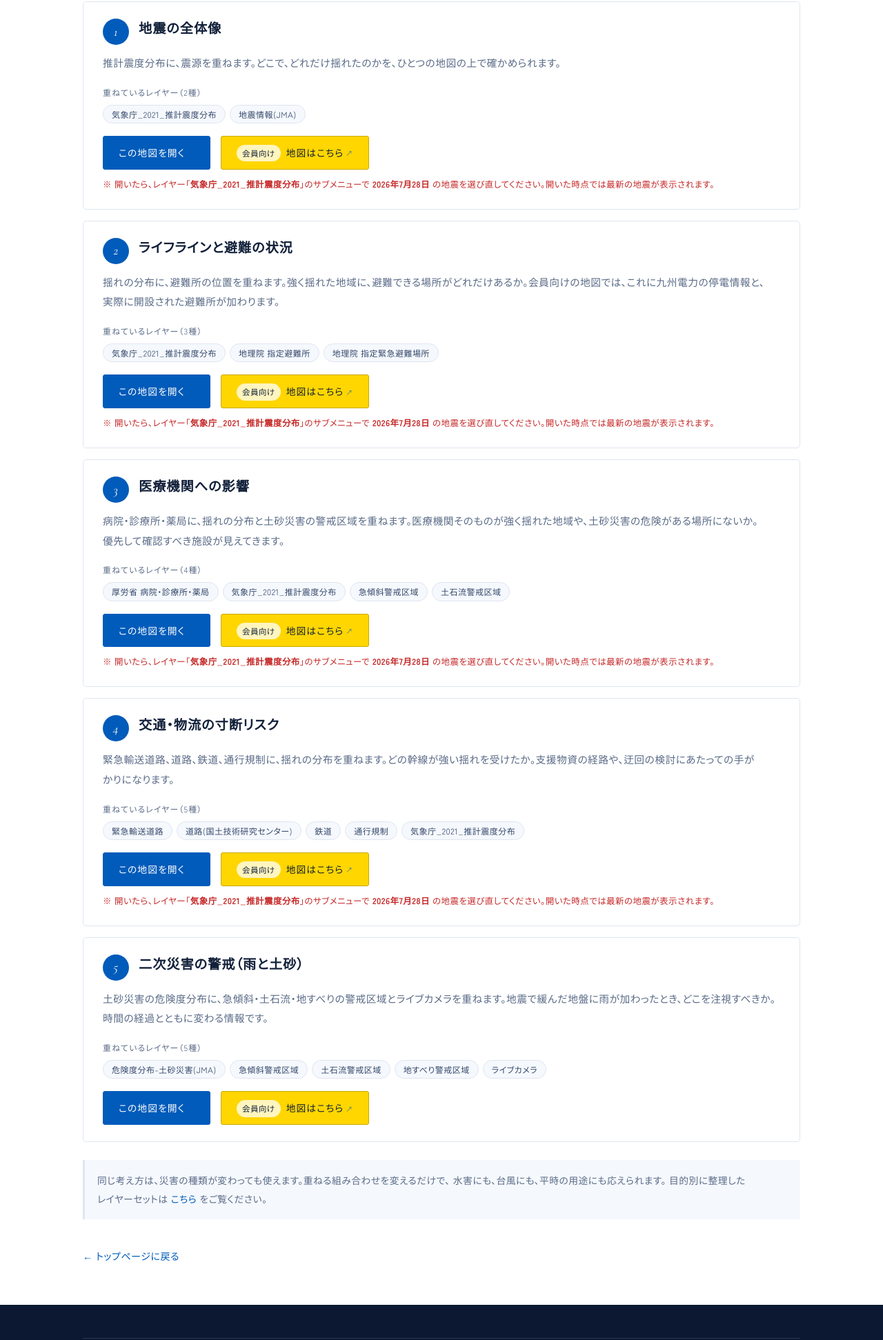
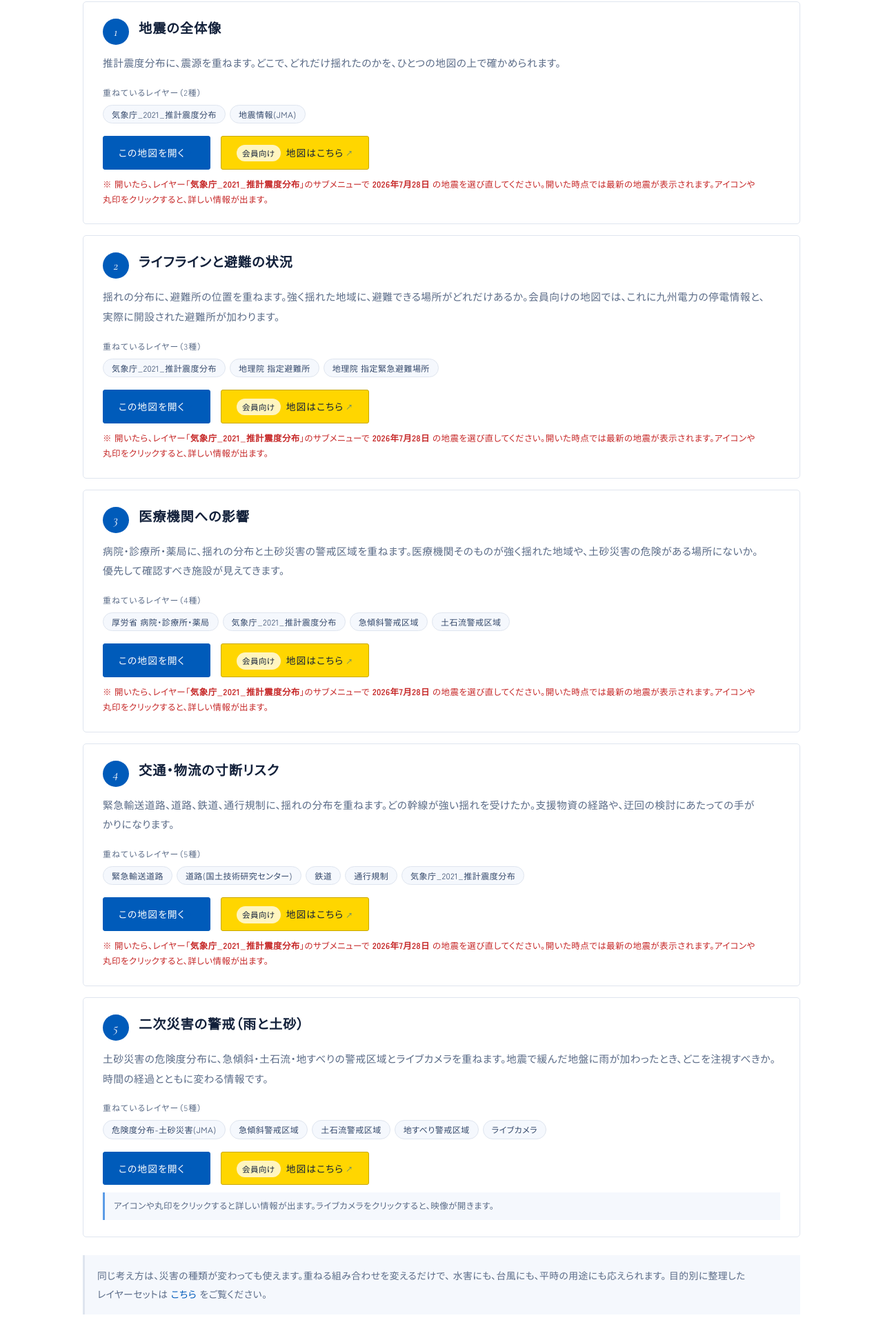
Before and after one commit to copernicus-tokyo/copernicus-tokyo.github.io, a plain HTML site: page kumamoto.html in a window 1280 px wide. Shown: the part 1024-2967 px from the top of the page at 69% size. Drawn offline with nearby package versions, Linux system fonts and the light colour scheme; a web font is replaced by a local one.

Commit message:
地図を開く直前に、操作の案内を1行入れる（F-2 の第一歩）
説明をページ本文に書いても、「この地図を開く」を押した時点で別サイトへ移るため
手元から消える。押す直前に読む1行だけがジャンプをまたいで残る。

目的別レイヤーセット（8セット）
・ボタンの下に「全国の表示で開きます。見たい地域まで拡大し、アイコンや丸印を
  クリックすると詳しい情報が出ます。」
・初期表示を全国にしたので全員が拡大の操作をする。クリックだけ案内して拡大に
  触れないと不親切になるため、同じ行に入れた。

熊本地震（5セット）
・地図が熊本周辺で開くので、全国・拡大の文言は入れない。
・1〜4番目は推計震度分布の訂正（赤）が既にあるので、そこに1文を足して1本にまとめた。
・5番目は訂正が要らないので案内だけの帯を置いた。ライブカメラが入っている
  セットなので、そこだけ映像に触れている。

ライブカメラは全部の地図にあるわけではないため、ほかは「アイコンや丸印」と
一般形にした。カメラがない地図で「出ない」と受け取られないように。

色は赤（.set__pick＝訂正）と青（.set__tip＝案内）で役割を分けた。
home.css を書き換えたので各ページの ?v= を 44 から 45 に上げた。

Co-Authored-By: Claude Opus 5 <noreply@anthropic.com>

```diff
--- a/home.css
+++ b/home.css
@@ -215,6 +215,11 @@ img.work__img--fit{aspect-ratio:16/9;height:auto;object-fit:contain;
 /* 推計震度分布を手で選び直す案内。平田氏の指摘（2026-11-19 後）を受けた注記 */
 .set__pick{margin-top:11px;font-size:.78rem;line-height:1.75;color:#c62828}
 .set__pick b{font-weight:700}
+/* 地図を開く直前の操作の案内。赤の .set__pick（訂正）とは役割が違うので色を分ける */
+.set__tip{
+  margin-top:11px;padding:9px 13px;border-left:3px solid var(--astral);
+  background:var(--bg-tint);font-size:.78rem;line-height:1.75;color:var(--ink-soft);
+}
 .sets__note{
   margin-top:26px;padding:16px 18px;background:var(--bg-tint);
   border-left:3px solid var(--line);font-size:.86rem;color:var(--ink-soft);
--- a/kumamoto.html
+++ b/kumamoto.html
@@ -23,7 +23,7 @@
 <link rel="preconnect" href="https://fonts.googleapis.com">
 <link rel="preconnect" href="https://fonts.gstatic.com" crossorigin>
 <link href="https://fonts.googleapis.com/css2?family=Shippori+Mincho+B1:wght@500;700;800&family=Zen+Kaku+Gothic+New:wght@400;500;700&family=Cormorant+Garamond:ital,wght@1,400;1,500&display=swap" rel="stylesheet">
-<link rel="stylesheet" href="home.css?v=44">
+<link rel="stylesheet" href="home.css?v=45">
 
 <!-- アクセス解析（GoatCounter）。Cookieを使わず、IPアドレスとUser-Agentを保存しない。
      個人を識別せず、集計結果だけを残すため、同意バナーは置いていない。
@@ -147,7 +147,7 @@
         <ul class="set__l"><li>気象庁_2021_推計震度分布</li><li>地震情報(JMA)</li></ul>
         <a class="set__go" href="https://svgmap.org/demos/demo1/#xywh=global:130.15,32.44,1.2,0.62&amp;visibleLayer=%E6%B0%97%E8%B1%A1%E5%BA%81_2021_%E6%8E%A8%E8%A8%88%E9%9C%87%E5%BA%A6%E5%88%86%E5%B8%83,%E5%9C%B0%E9%9C%87%E6%83%85%E5%A0%B1%28JMA%29" target="_blank" rel="noopener">この地図を開く</a>
         <a class="set__go set__go--mem" href="https://www.svgmap.org/devinfo/devkddi/lvl0.1/d2i2map/mapMashupTester.html#xywh=global:130.15,32.44,1.2,0.62&amp;visibleLayer=%E6%B0%97%E8%B1%A1%E5%BA%81_2021_%E6%8E%A8%E8%A8%88%E9%9C%87%E5%BA%A6%E5%88%86%E5%B8%83,%E5%9C%B0%E9%9C%87%E6%83%85%E5%A0%B1%28JMA%29&amp;layerListOpen=true&amp;hiddenFilter=true&amp;filterKeepLayer=bosai%20xView" target="_blank" rel="noopener"><span class="set__key">会員向け</span>地図はこちら</a>
-        <p class="set__pick">※ 開いたら、レイヤー「<b>気象庁_2021_推計震度分布</b>」のサブメニューで <b>2026年7月28日</b> の地震を選び直してください。開いた時点では最新の地震が表示されます。</p>
+        <p class="set__pick">※ 開いたら、レイヤー「<b>気象庁_2021_推計震度分布</b>」のサブメニューで <b>2026年7月28日</b> の地震を選び直してください。開いた時点では最新の地震が表示されます。アイコンや丸印をクリックすると、詳しい情報が出ます。</p>
       </article>
       <article class="set">
         <div class="set__h">
@@ -159,7 +159,7 @@
         <ul class="set__l"><li>気象庁_2021_推計震度分布</li><li>地理院 指定避難所</li><li>地理院 指定緊急避難場所</li></ul>
         <a class="set__go" href="https://svgmap.org/demos/demo1/#xywh=global:130.15,32.44,1.2,0.62&amp;visibleLayer=%E6%B0%97%E8%B1%A1%E5%BA%81_2021_%E6%8E%A8%E8%A8%88%E9%9C%87%E5%BA%A6%E5%88%86%E5%B8%83,%E5%9C%B0%E7%90%86%E9%99%A2%20%E6%8C%87%E5%AE%9A%E9%81%BF%E9%9B%A3%E6%89%80,%E5%9C%B0%E7%90%86%E9%99%A2%20%E6%8C%87%E5%AE%9A%E7%B7%8A%E6%80%A5%E9%81%BF%E9%9B%A3%E5%A0%B4%E6%89%80" target="_blank" rel="noopener">この地図を開く</a>
         <a class="set__go set__go--mem" href="https://www.svgmap.org/devinfo/devkddi/lvl0.1/d2i2map/mapMashupTester.html#xywh=global:130.15,32.44,1.2,0.62&amp;visibleLayer=%E6%B0%97%E8%B1%A1%E5%BA%81_2021_%E6%8E%A8%E8%A8%88%E9%9C%87%E5%BA%A6%E5%88%86%E5%B8%83,%E4%B9%9D%E5%B7%9E%E9%9B%BB%E5%8A%9B%20%E5%81%9C%E9%9B%BB%E6%83%85%E5%A0%B1,%E9%96%8B%E8%A8%AD%E9%81%BF%E9%9B%A3%E6%89%80%28%E6%9C%AA%E6%9D%A5%E5%85%B1%E7%94%9F%E7%81%BD%E5%AE%B3%E6%95%91%E6%8F%B4%E3%83%9E%E3%83%83%E3%83%97%29,%E5%9C%B0%E7%90%86%E9%99%A2%20%E6%8C%87%E5%AE%9A%E9%81%BF%E9%9B%A3%E6%89%80&amp;layerListOpen=true&amp;hiddenFilter=true&amp;filterKeepLayer=%E5%BE%A9%E6%97%A7%E3%82%A8%E3%83%AA%E3%82%A2%20Docomo,%E5%BE%A9%E6%97%A7%E3%82%A8%E3%83%AA%E3%82%A2%20au,%E5%BE%A9%E6%97%A7%E3%82%A8%E3%83%AA%E3%82%A2%20Softbank,%E5%BE%A9%E6%97%A7%E3%82%A8%E3%83%AA%E3%82%A2%20Rakuten,%E5%85%AC%E5%85%B1%E6%96%BD%E8%A8%AD%28%E3%82%B5%E3%83%96%E3%83%AC%E3%82%A4%E3%83%A4%E6%9C%89%29" target="_blank" rel="noopener"><span class="set__key">会員向け</span>地図はこちら</a>
-        <p class="set__pick">※ 開いたら、レイヤー「<b>気象庁_2021_推計震度分布</b>」のサブメニューで <b>2026年7月28日</b> の地震を選び直してください。開いた時点では最新の地震が表示されます。</p>
+        <p class="set__pick">※ 開いたら、レイヤー「<b>気象庁_2021_推計震度分布</b>」のサブメニューで <b>2026年7月28日</b> の地震を選び直してください。開いた時点では最新の地震が表示されます。アイコンや丸印をクリックすると、詳しい情報が出ます。</p>
       </article>
       <article class="set">
         <div class="set__h">
@@ -171,7 +171,7 @@
         <ul class="set__l"><li>厚労省 病院・診療所・薬局</li><li>気象庁_2021_推計震度分布</li><li>急傾斜警戒区域</li><li>土石流警戒区域</li></ul>
         <a class="set__go" href="https://svgmap.org/demos/demo1/#xywh=global:130.15,32.44,1.2,0.62&amp;visibleLayer=%E5%8E%9A%E5%8A%B4%E7%9C%81%20%E7%97%85%E9%99%A2%E3%83%BB%E8%A8%BA%E7%99%82%E6%89%80%E3%83%BB%E8%96%AC%E5%B1%80,%E6%B0%97%E8%B1%A1%E5%BA%81_2021_%E6%8E%A8%E8%A8%88%E9%9C%87%E5%BA%A6%E5%88%86%E5%B8%83,%E6%80%A5%E5%82%BE%E6%96%9C%E8%AD%A6%E6%88%92%E5%8C%BA%E5%9F%9F,%E5%9C%9F%E7%9F%B3%E6%B5%81%E8%AD%A6%E6%88%92%E5%8C%BA%E5%9F%9F" target="_blank" rel="noopener">この地図を開く</a>
         <a class="set__go set__go--mem" href="https://www.svgmap.org/devinfo/devkddi/lvl0.1/d2i2map/mapMashupTester.html#xywh=global:130.15,32.44,1.2,0.62&amp;visibleLayer=%E5%8E%9A%E5%8A%B4%E7%9C%81%20%E7%97%85%E9%99%A2%E3%83%BB%E8%A8%BA%E7%99%82%E6%89%80%E3%83%BB%E8%96%AC%E5%B1%80,%E6%B0%97%E8%B1%A1%E5%BA%81_2021_%E6%8E%A8%E8%A8%88%E9%9C%87%E5%BA%A6%E5%88%86%E5%B8%83,%E6%80%A5%E5%82%BE%E6%96%9C%E8%AD%A6%E6%88%92%E5%8C%BA%E5%9F%9F,%E5%9C%9F%E7%9F%B3%E6%B5%81%E8%AD%A6%E6%88%92%E5%8C%BA%E5%9F%9F&amp;layerListOpen=true&amp;hiddenFilter=true&amp;filterKeepLayer=%E5%85%AC%E5%85%B1%E6%96%BD%E8%A8%AD%28%E3%82%B5%E3%83%96%E3%83%AC%E3%82%A4%E3%83%A4%E6%9C%89%29,%E9%96%8B%E8%A8%AD%E9%81%BF%E9%9B%A3%E6%89%80%28%E6%9C%AA%E6%9D%A5%E5%85%B1%E7%94%9F%E7%81%BD%E5%AE%B3%E6%95%91%E6%8F%B4%E3%83%9E%E3%83%83%E3%83%97%29" target="_blank" rel="noopener"><span class="set__key">会員向け</span>地図はこちら</a>
-        <p class="set__pick">※ 開いたら、レイヤー「<b>気象庁_2021_推計震度分布</b>」のサブメニューで <b>2026年7月28日</b> の地震を選び直してください。開いた時点では最新の地震が表示されます。</p>
+        <p class="set__pick">※ 開いたら、レイヤー「<b>気象庁_2021_推計震度分布</b>」のサブメニューで <b>2026年7月28日</b> の地震を選び直してください。開いた時点では最新の地震が表示されます。アイコンや丸印をクリックすると、詳しい情報が出ます。</p>
       </article>
       <article class="set">
         <div class="set__h">
@@ -183,7 +183,7 @@
         <ul class="set__l"><li>緊急輸送道路</li><li>道路(国土技術研究センター)</li><li>鉄道</li><li>通行規制</li><li>気象庁_2021_推計震度分布</li></ul>
         <a class="set__go" href="https://svgmap.org/demos/demo1/#xywh=global:130.15,32.44,1.2,0.62&amp;visibleLayer=%E7%B7%8A%E6%80%A5%E8%BC%B8%E9%80%81%E9%81%93%E8%B7%AF,%E9%81%93%E8%B7%AF%28%E5%9B%BD%E5%9C%9F%E6%8A%80%E8%A1%93%E7%A0%94%E7%A9%B6%E3%82%BB%E3%83%B3%E3%82%BF%E3%83%BC%29,%E9%89%84%E9%81%93,%E9%80%9A%E8%A1%8C%E8%A6%8F%E5%88%B6,%E6%B0%97%E8%B1%A1%E5%BA%81_2021_%E6%8E%A8%E8%A8%88%E9%9C%87%E5%BA%A6%E5%88%86%E5%B8%83" target="_blank" rel="noopener">この地図を開く</a>
         <a class="set__go set__go--mem" href="https://www.svgmap.org/devinfo/devkddi/lvl0.1/d2i2map/mapMashupTester.html#xywh=global:130.15,32.44,1.2,0.62&amp;visibleLayer=%E7%B7%8A%E6%80%A5%E8%BC%B8%E9%80%81%E9%81%93%E8%B7%AF,%E9%81%93%E8%B7%AF%28%E5%9B%BD%E5%9C%9F%E6%8A%80%E8%A1%93%E7%A0%94%E7%A9%B6%E3%82%BB%E3%83%B3%E3%82%BF%E3%83%BC%29,%E9%89%84%E9%81%93,%E9%80%9A%E8%A1%8C%E8%A6%8F%E5%88%B6,%E6%B0%97%E8%B1%A1%E5%BA%81_2021_%E6%8E%A8%E8%A8%88%E9%9C%87%E5%BA%A6%E5%88%86%E5%B8%83&amp;layerListOpen=true&amp;hiddenFilter=true&amp;filterKeepLayer=%E9%80%9A%E3%82%8C%E3%81%9F%E9%81%93%28TOYOTA%3A%E7%81%BD%E5%AE%B3%E6%99%82%29,%E4%BA%A4%E9%80%9A%E6%83%85%E5%A0%B1%28JARTIC%29,%E3%83%A9%E3%82%A4%E3%83%96%E3%82%AB%E3%83%A1%E3%83%A9" target="_blank" rel="noopener"><span class="set__key">会員向け</span>地図はこちら</a>
-        <p class="set__pick">※ 開いたら、レイヤー「<b>気象庁_2021_推計震度分布</b>」のサブメニューで <b>2026年7月28日</b> の地震を選び直してください。開いた時点では最新の地震が表示されます。</p>
+        <p class="set__pick">※ 開いたら、レイヤー「<b>気象庁_2021_推計震度分布</b>」のサブメニューで <b>2026年7月28日</b> の地震を選び直してください。開いた時点では最新の地震が表示されます。アイコンや丸印をクリックすると、詳しい情報が出ます。</p>
       </article>
       <article class="set">
         <div class="set__h">
@@ -195,6 +195,7 @@
         <ul class="set__l"><li>危険度分布-土砂災害(JMA)</li><li>急傾斜警戒区域</li><li>土石流警戒区域</li><li>地すべり警戒区域</li><li>ライブカメラ</li></ul>
         <a class="set__go" href="https://svgmap.org/demos/demo1/#xywh=global:130.15,32.44,1.2,0.62&amp;visibleLayer=%E5%8D%B1%E9%99%BA%E5%BA%A6%E5%88%86%E5%B8%83-%E5%9C%9F%E7%A0%82%E7%81%BD%E5%AE%B3%28JMA%29,%E6%80%A5%E5%82%BE%E6%96%9C%E8%AD%A6%E6%88%92%E5%8C%BA%E5%9F%9F,%E5%9C%9F%E7%9F%B3%E6%B5%81%E8%AD%A6%E6%88%92%E5%8C%BA%E5%9F%9F,%E5%9C%B0%E3%81%99%E3%81%B9%E3%82%8A%E8%AD%A6%E6%88%92%E5%8C%BA%E5%9F%9F,%E3%83%A9%E3%82%A4%E3%83%96%E3%82%AB%E3%83%A1%E3%83%A9" target="_blank" rel="noopener">この地図を開く</a>
         <a class="set__go set__go--mem" href="https://www.svgmap.org/devinfo/devkddi/lvl0.1/d2i2map/mapMashupTester.html#xywh=global:130.15,32.44,1.2,0.62&amp;visibleLayer=%E5%8D%B1%E9%99%BA%E5%BA%A6%E5%88%86%E5%B8%83-%E5%9C%9F%E7%A0%82%E7%81%BD%E5%AE%B3%28JMA%29,%E6%80%A5%E5%82%BE%E6%96%9C%E8%AD%A6%E6%88%92%E5%8C%BA%E5%9F%9F,%E5%9C%9F%E7%9F%B3%E6%B5%81%E8%AD%A6%E6%88%92%E5%8C%BA%E5%9F%9F,%E5%9C%B0%E3%81%99%E3%81%B9%E3%82%8A%E8%AD%A6%E6%88%92%E5%8C%BA%E5%9F%9F,%E3%83%A9%E3%82%A4%E3%83%96%E3%82%AB%E3%83%A1%E3%83%A9&amp;layerListOpen=true&amp;hiddenFilter=true&amp;filterKeepLayer=%E5%9C%9F%E7%A0%82%E7%81%BD%E5%AE%B3%E5%8D%B1%E9%99%BA%E5%BA%A6%2872%E6%99%82%E9%96%93%E5%AE%9F%E5%8A%B9%E9%9B%A8%E9%87%8F%29,%E5%9C%B0%E3%81%99%E3%81%B9%E3%82%8A%E5%9C%B0%E5%BD%A2%28%E9%98%B2%E7%81%BD%E7%A7%91%E7%A0%94%29,%E9%99%8D%E9%9B%A8%E5%BC%B7%E5%BA%A6,24%E6%99%82%E9%96%93%E7%A9%8D%E7%AE%97%E9%9B%A8%E9%87%8F" target="_blank" rel="noopener"><span class="set__key">会員向け</span>地図はこちら</a>
+        <p class="set__tip">アイコンや丸印をクリックすると詳しい情報が出ます。ライブカメラをクリックすると、映像が開きます。</p>
       </article>
   </div>
 
```
Also changed, not shown: index.html (+1 -1 lines), kiyaku.html (+1 -1 lines), layersets.html (+9 -1 lines), records.html (+1 -1 lines).
